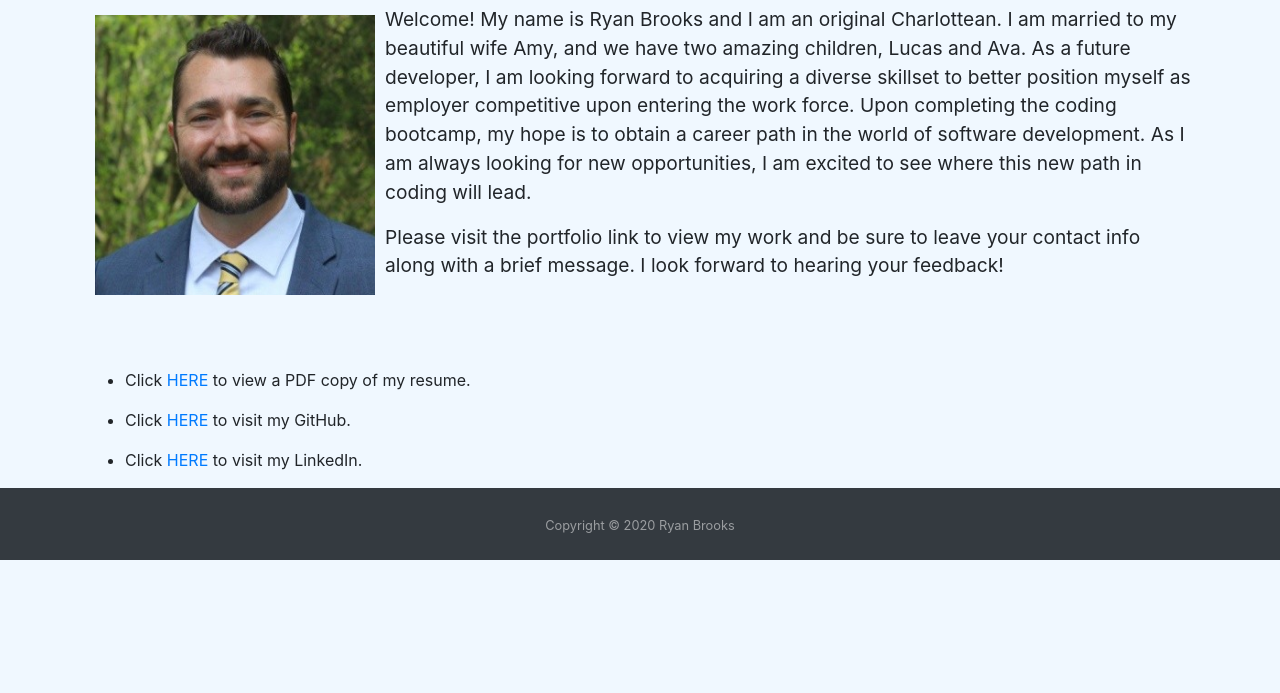
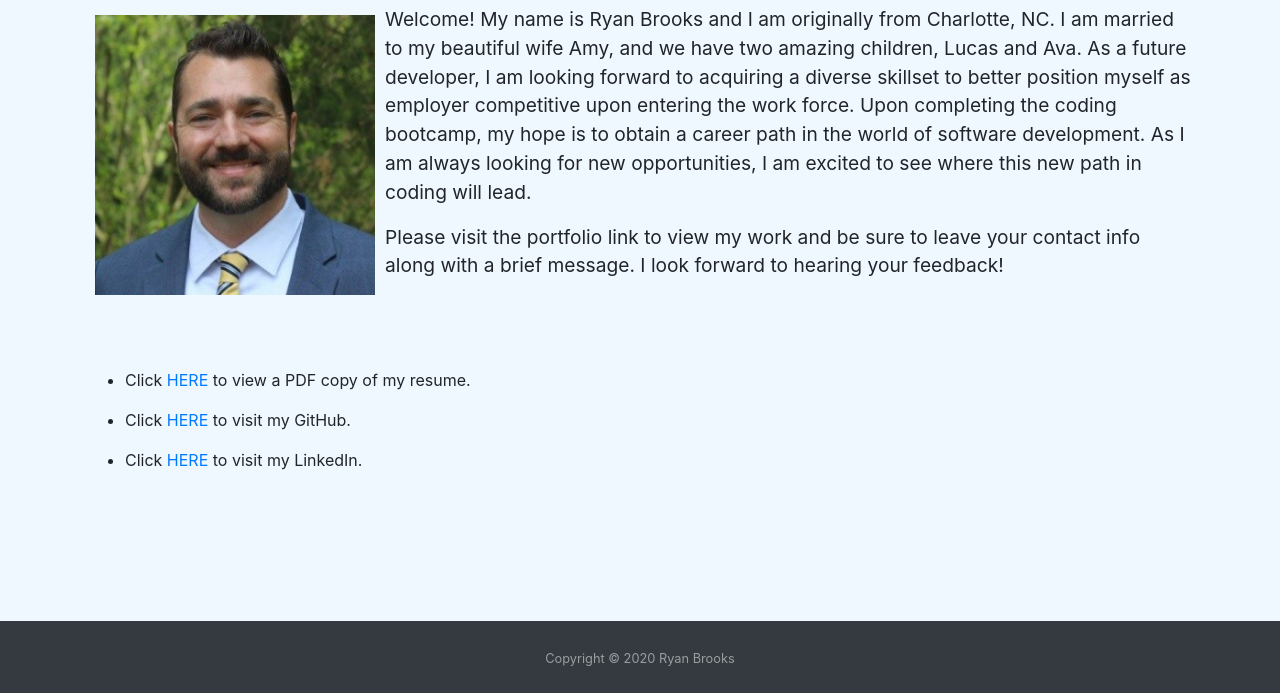
Before and after one commit to ryanbrooks99/portfolio, a plain HTML site: page index.html in a window 1280 px wide. Shown: the part 107-800 px from the top of the page. Drawn offline with nearby package versions, Linux system fonts and the light colour scheme.

Commit message:
updated footer

```diff
--- a/index.html
+++ b/index.html
@@ -42,7 +42,10 @@
     <div class="row">
       <div class="col-12">
         <img class="float-left" width="300" height="300" style="padding: 10px;" src="assets/images/ryanheadshot.png" alt="Ryan Brooks Headshot">
-        <p style="font-size: larger;">Welcome! My name is Ryan Brooks and I am an original Charlottean. I am married to my beautiful wife Amy, and we have two amazing children, Lucas and Ava. As a future developer, I am looking forward to acquiring a diverse skillset to better position myself as employer competitive upon entering the work force. Upon completing the coding bootcamp, my hope is to obtain a career path in the world of software development. As I am always looking for new opportunities, I am excited to see where this new path in coding will lead.</p></p>
+        <p style="font-size: larger;">Welcome! My name is Ryan Brooks and I am originally from Charlotte, NC. I am married to my beautiful wife Amy, and we have two amazing children, Lucas and Ava.
+          As a future developer, I am looking forward to acquiring a diverse skillset to better position myself as employer competitive upon entering the work force.
+          Upon completing the coding bootcamp, my hope is to obtain a career path in the world of software development. As I am always looking for new opportunities,
+          I am excited to see where this new path in coding will lead.</p></p>
 
         <p style="font-size: larger;">Please visit the portfolio link to view my work and be sure to leave your contact info along with a brief message. I look forward to hearing your feedback!</p>
 
@@ -61,11 +64,12 @@
 
   </main>
 
+  <div class="fixed-bottom">
   <footer id="sticky-footer" class="py-4 bg-dark text-white-50">
     <div class="container text-center">
       <small>Copyright &copy; 2020 Ryan Brooks</small>
     </div>
-  </footer>
+  </footer></div>
 
 <!-- Optional JavaScript -->
     <!-- jQuery first, then Popper.js, then Bootstrap JS -->
--- /dev/null
+++ b/style.css
@@ -0,0 +1,9 @@
+#sticky-footer {
+    position: fixed;
+    bottom: 0;
+    width: 100%;
+    /* Set the fixed height of the footer here */
+    height: 60px;
+    line-height: 60px; /* Vertically center the text there */
+    background-color: #f5f5f5;
+  }
```
Also changed, not shown: contact.html (+9 -6 lines), portfolio.html (+6 -3 lines), assets/images/ryanfb.jpg (deleted), 1 other file.
